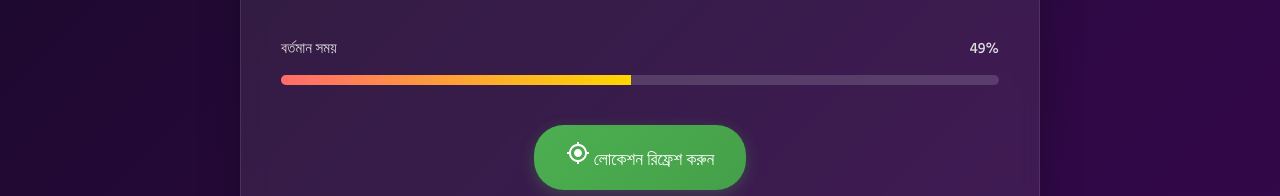
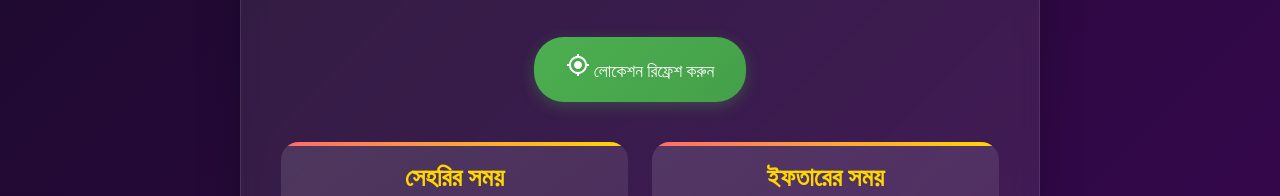
Before and after one commit to julfikerhossenshebbir/ist, a plain HTML site: page index.html in a window 1280 px wide. Shown: the part 316-512 px from the top of the page. Drawn offline with Linux system fonts and the light colour scheme.

Commit message:
Update index.html

```diff
--- a/index.html
+++ b/index.html
@@ -298,7 +298,7 @@
             <div class="date-box" id="current-date"></div>
         </div>
 
-        <div class="progress-container">
+        <!--<div class="progress-container">
             <div class="progress-label">
                 <span>বর্তমান সময়</span>
                 <span id="progress-percent">0%</span>
@@ -306,7 +306,7 @@
             <div class="progress-bar">
                 <div class="progress-fill" id="progress"></div>
             </div>
-        </div>
+        </div>-->
 
         <button class="refresh-button" onclick="startLocationTracking()">
             <svg class="gps-icon" viewBox="0 0 24 24" fill="currentColor">
```
